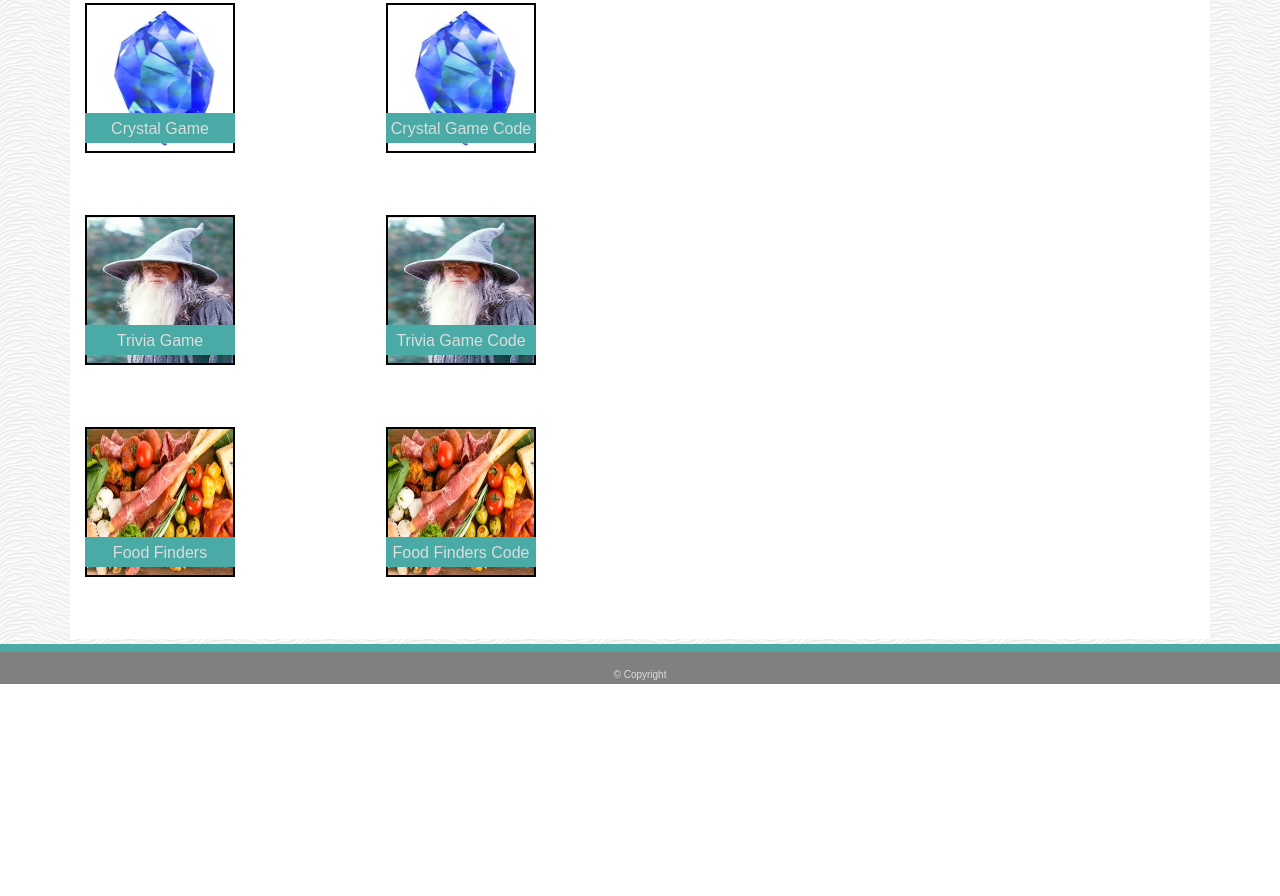
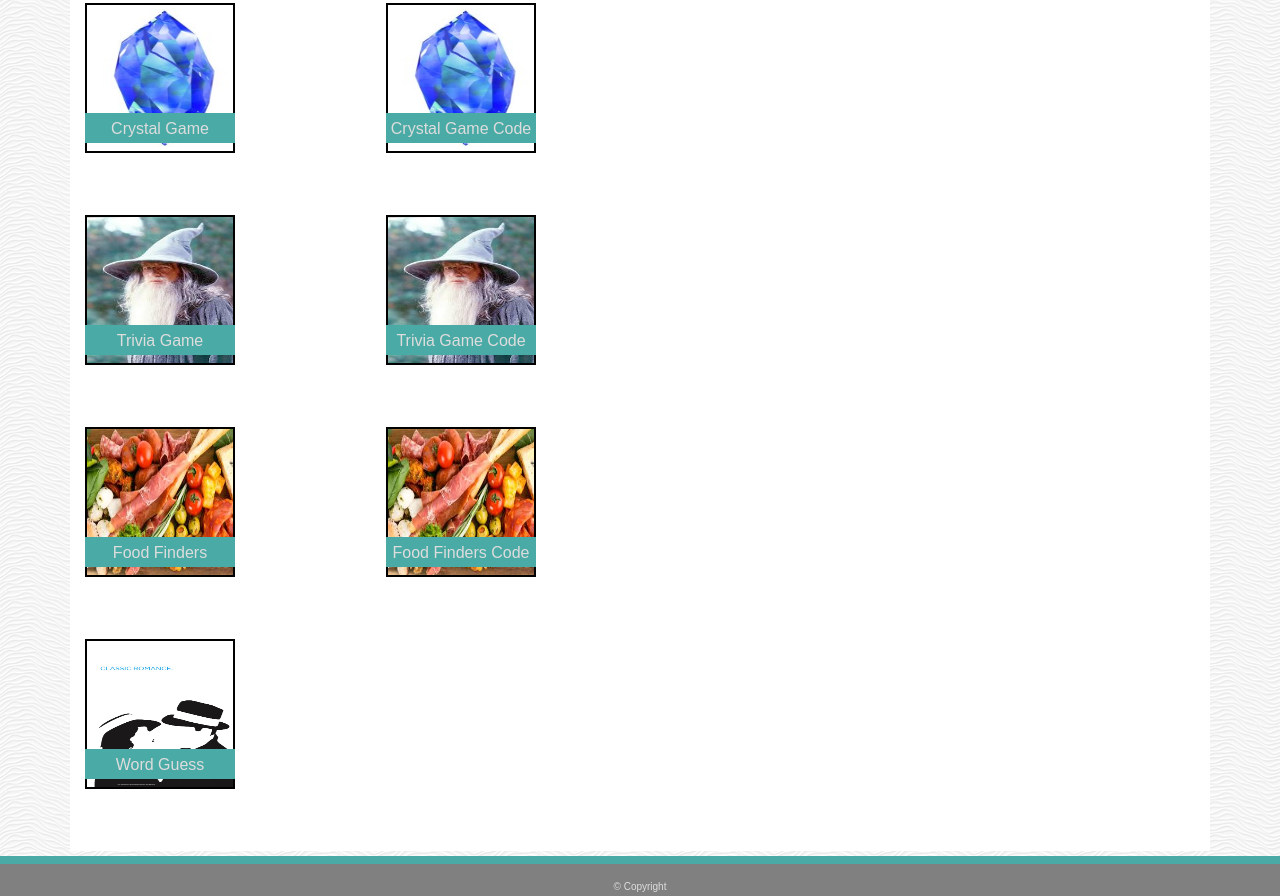
Before and after one commit to MatthewShawn/Bootstrap-Portfolio, a plain HTML site: page portfolio.html in a window 1280 px wide. Shown: the part 342-1238 px from the top of the page. Before the commit the page ends 1026 px from the top, so only its background shows below. Drawn offline with nearby package versions, Linux system fonts and the light colour scheme.

Commit message:
added constructor word guess game code link

```diff
--- a/portfolio.html
+++ b/portfolio.html
@@ -95,6 +95,16 @@
             </div>
         </div>
 
+        <div class="row">
+
+            <div class="col-sm-3 mb-3 mr-3">
+                <a href="https://github.com/MatthewShawn/const-word-guess"><img class="box" src="images/casablanca.jpg" alt="Movie Word Guess"></a>
+                <p class="box-label">Word Guess</p>
+            </div>
+            <div class="col-sm-3 mb-3 mr-3">
+
+            </div>
+        </div>
 
     </div>
 
```
Also changed, not shown: images/casablanca.jpg (added).
